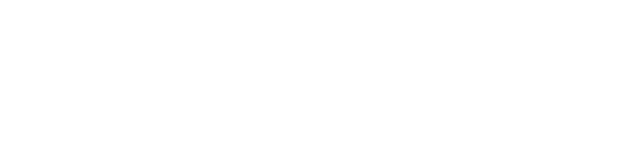
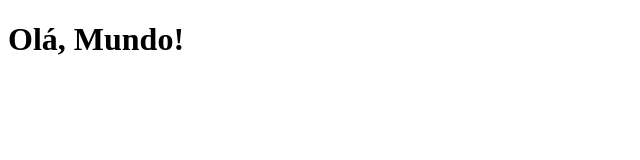
Before and after one commit to flavio088/myroadmap, a plain HTML site: page inicial/index.html in a window 1280 px wide. Shown: the whole page, without its empty margins (0-640 px from the left). Drawn offline with Linux system fonts and the light colour scheme.

Commit message:
alterando html

```diff
--- a/inicial/index.html
+++ b/inicial/index.html
@@ -3,9 +3,9 @@
 <head>
     <meta charset="UTF-8">
     <meta name="viewport" content="width=device-width, initial-scale=1.0">
-    <title>Document</title>
+    <title>One Piece</title>
 </head>
 <body>
-
+    <h1>Olá, Mundo!</h1>
 </body>
 </html>
```
